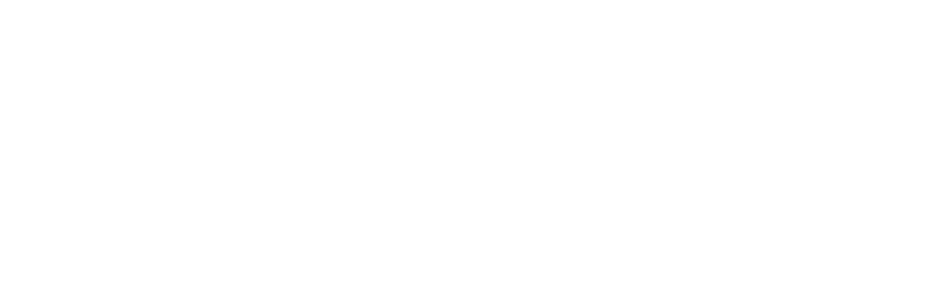
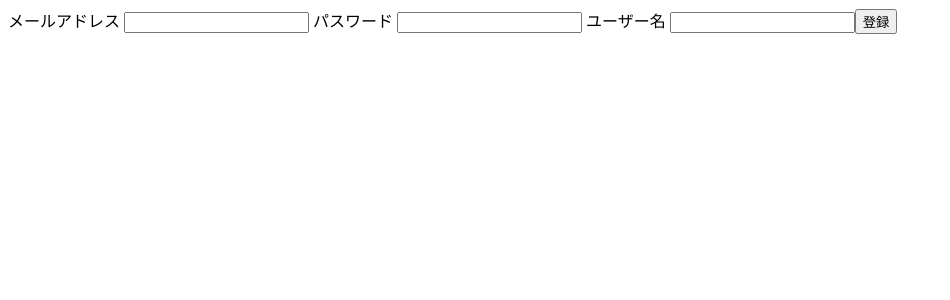
Before and after one commit to KzzzDev/memo-re, a Vue app in the folder app/: page /signUp in a window 1280 px wide. Shown: the top 300 px of the page, without its empty margins (0-950 px from the left). Built offline with nearby package versions, Linux system fonts and the light colour scheme.

Commit message:
feat: :sparkles: Create sign up view

```diff
--- a/app/views/user/signUpView.vue
+++ b/app/views/user/signUpView.vue
@@ -1,11 +1,76 @@
 <template>
-
+  <form @submit.prevent="trySignUp">
+    <label>
+      メールアドレス
+      <input type="text" autocomplete="username" v-model="email" />
+    </label>
+    <p class="error" v-if="eError">{{ eError }}</p>
+    <label>
+      パスワード
+      <input type="password" autocomplete="new-password" v-model="password" />
+    </label>
+    <p class="error" v-if="pError">{{ pError }}</p>
+    <label>
+      ユーザー名
+      <input type="text" v-model="name" />
+    </label>
+    <p class="error" v-if="nError">{{ nError }}</p>
+    <p class="error" v-if="error">{{ error }}</p>
+    <input type="submit" value="登録" />
+  </form>
 </template>
 
 <script setup lang="ts">
+import validator from "validator";
+import { computed, watch } from "vue";
+import { useRouter } from "vue-router";
 
+import { not, useBackend, useError } from "../../lib";
+import { registerUser } from "../../lib/network";
+
+const { push } = useRouter();
+
+const {
+  data: email,
+  error: eError,
+  start: eStart,
+} = useError("", [not(validator.isEmail)], {
+  defaultMessage: "メールアドレスを入力してください",
+  immediately: false,
+});
+const {
+  data: password,
+  error: pError,
+  start: pStart,
+} = useError(
+  "",
+  [
+    validator.isEmpty,
+    (str) => !validator.isStrongPassword(str) && "８文字以上大小英数字と符号を組み合わせたパスワードにしてください",
+  ],
+  {
+    defaultMessage: "パスワードを入力してください",
+    immediately: false,
+  }
+);
+const {
+  data: name,
+  error: nError,
+  start: nStart,
+} = useError("", [validator.isEmpty], { defaultMessage: "ユーザー名を入力してください", immediately: false });
+
+const valid = computed(() => !(eError.value || pError.value || nError.value));
+
+const trySignUp = () => {
+  [eStart, pStart, nStart].map((fn) => fn());
+
+  if (valid) {
+    signUp();
+  }
+};
+
+const { data, error, refresh: signUp } = useBackend(registerUser, false, { email, password, name });
+watch(data, (value) => !!value && push({ path: "/" }));
 </script>
 
-<style scoped>
-
-</style>
+<style scoped></style>
```
